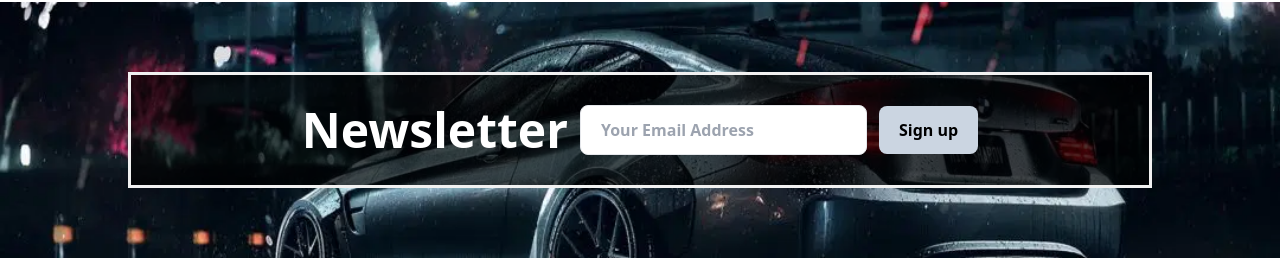
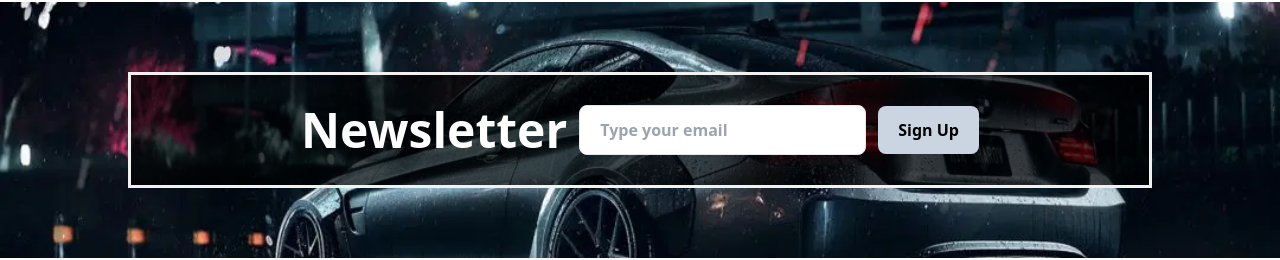
Before and after one commit to MazharulDev/vehicle-storehouse-client-side, a React (Create React App) app: page / in a window 1280 px wide. Shown: the part 2242-2502 px from the top of the page. Built offline with nearby package versions, Linux system fonts and the light colour scheme; no server answers.

Commit message:
input field not clear fix

```diff
--- a/src/components/Home/Home/Home.js
+++ b/src/components/Home/Home/Home.js
@@ -14,7 +14,6 @@ const Home = () => {
         <div>
             <Header/>
             <Banner/>
-
             <Items/>
             <BgItem/>
             <CountSection/>
--- a/src/components/pages/AddItems/AddItems.js
+++ b/src/components/pages/AddItems/AddItems.js
@@ -36,7 +36,7 @@ const AddItems = () => {
                 <input className='border px-3 py-1 mb-3 w-full bg-gray-50' type="number" {...register("quantity",)} placeholder="Enter Car quantity"/>
                 <input className='border px-3 py-1 mb-3 w-full bg-gray-50' {...register("subName", { required: true})} placeholder="Enter Car Supplier Name"/>
                 <input className='border px-3 py-1 mb-3 w-full bg-gray-50' value={user?.email} type="email" {...register("email", { required: true})} placeholder="Enter your Email"/>
-                <input className='px-3 py-1 bg-gray-300 hover:bg-gray-400 cursor-pointer rounded-md w-full' type="submit" />
+                <input className='px-3 py-1 bg-transparent border-2 border-blue-400 hover:bg-blue-400 hover:text-white cursor-pointer rounded-md w-full' type="submit" />
             </form>
         </div>
     );
--- a/src/components/pages/Inventory/Inventory.js
+++ b/src/components/pages/Inventory/Inventory.js
@@ -5,8 +5,6 @@ import Header from '../../Home/Header/Header';
 import { toast } from 'react-toastify';
 
 const Inventory = () => {
-    const [quantityNumber,setQuantityNumber]=useState('');
-
     const { id } = useParams();
     const [item, setItem] = useState({});
     const { name, img, des, price, quantity, subName } = item;
@@ -23,11 +21,11 @@ const Inventory = () => {
             .then(data => setItem(data))
     }, [id]);
 
-    const handleQuantityChange=e=>{
-        const quantityNumber=e.target.value;
-        setQuantityNumber(quantityNumber);
-    }
-    const handleAddQuantity=()=>{
+
+    const handleAddQuantity=e=>{
+        e.preventDefault();
+        const quantityNumber=e.target.number.value;
+
         let count=parseInt(upCount)+parseInt(quantityNumber)
         setUpCount(parseInt(upCount)+parseInt(quantityNumber))
         const updateQuantity={count};
@@ -46,7 +44,7 @@ const Inventory = () => {
             toast.success('Quantity added');
 
         })
-        setQuantityNumber("")
+        e.target.number.value=''
     }
 
     const handleDelivered=()=>{
@@ -86,10 +84,10 @@ const Inventory = () => {
                 <p className='text-lg font-bold my-2'>${price}</p>
                 <div className='md:flex justify-between items-center mt-4'>
                     <button onClick={handleDelivered} className='px-3 py-1 bg-gray-300 hover:bg-gray-400 rounded mb-4 md:mb-0'>Delivered</button>
-                    <div className='flex gap-4'>
-                        <input onChange={handleQuantityChange} className='w-28 border border-black rounded px-2 py-1' type="number" name="quantity" placeholder='Quantity'/>
-                        <button onClick={handleAddQuantity} className='px-3 py-1 bg-gray-300 hover:bg-gray-400 rounded'>Add</button>
-                    </div>
+                    <form className='flex gap-4' onSubmit={handleAddQuantity}>
+                        <input className='w-28 border border-black rounded px-2 py-1' type="number" name="number" placeholder='Quantity' />
+                        <input className='px-3 py-1 bg-gray-300 hover:bg-gray-400 rounded cursor-pointer' type="submit" value="Add" />
+                    </form>
                 </div>
 
                 <Link to="/manageItems"><button className='w-full mt-4 px-3 py-1 bg-gray-300 hover:bg-gray-400 rounded'>Manage All Items</button></Link>
--- a/src/components/pages/NewsLetter/NewsLetter.js
+++ b/src/components/pages/NewsLetter/NewsLetter.js
@@ -1,14 +1,11 @@
 import React from 'react';
 import './NewsLetter.css'
-import { useState } from 'react';
 import { toast } from 'react-toastify';
 const NewsLetter = () => {
-    const [email,setEmail]=useState('')
-    const handleEmailChange=e=>{
-        setEmail(e.target.value)
-    }
-    const handleSignUpBtn=()=>{
+    const handleSignUpBtn=e=>{
+        e.preventDefault();
         toast.success("I received your Email successfully")
+        e.target.email.value=''
 
     }
     return (
@@ -16,10 +13,10 @@ const NewsLetter = () => {
             <div className='h-64 flex items-center justify-center bg-img-news'>
             <div className='md:flex items-center justify-center gap-3 bg-text'>
                 <h2 className='text-5xl text-center text-white mb-6 md:mb-0'>Newsletter</h2>
-                <div>
-                    <input onChange={handleEmailChange} className='px-5 py-3 border rounded-lg mb-4 md:mb-0' type="email" name="email" placeholder='Your Email Address'/>
-                    <button onClick={handleSignUpBtn} className='px-5 py-3 rounded-lg bg-slate-300 text-black ml-3 hover:bg-gray-500 hover:text-white duration-200'>Sign up</button>
-                </div>
+                <form onSubmit={handleSignUpBtn}>
+                    <input className='px-5 py-3 border rounded-lg mb-4 md:mb-0' type="email" name="email" placeholder='Type your email' />
+                    <input className='px-5 py-3 rounded-lg bg-slate-300 text-black ml-3 hover:bg-gray-500 hover:text-white duration-200' type="submit" value="Sign Up" />
+                </form>
             </div>
             </div>
         </div>
```
